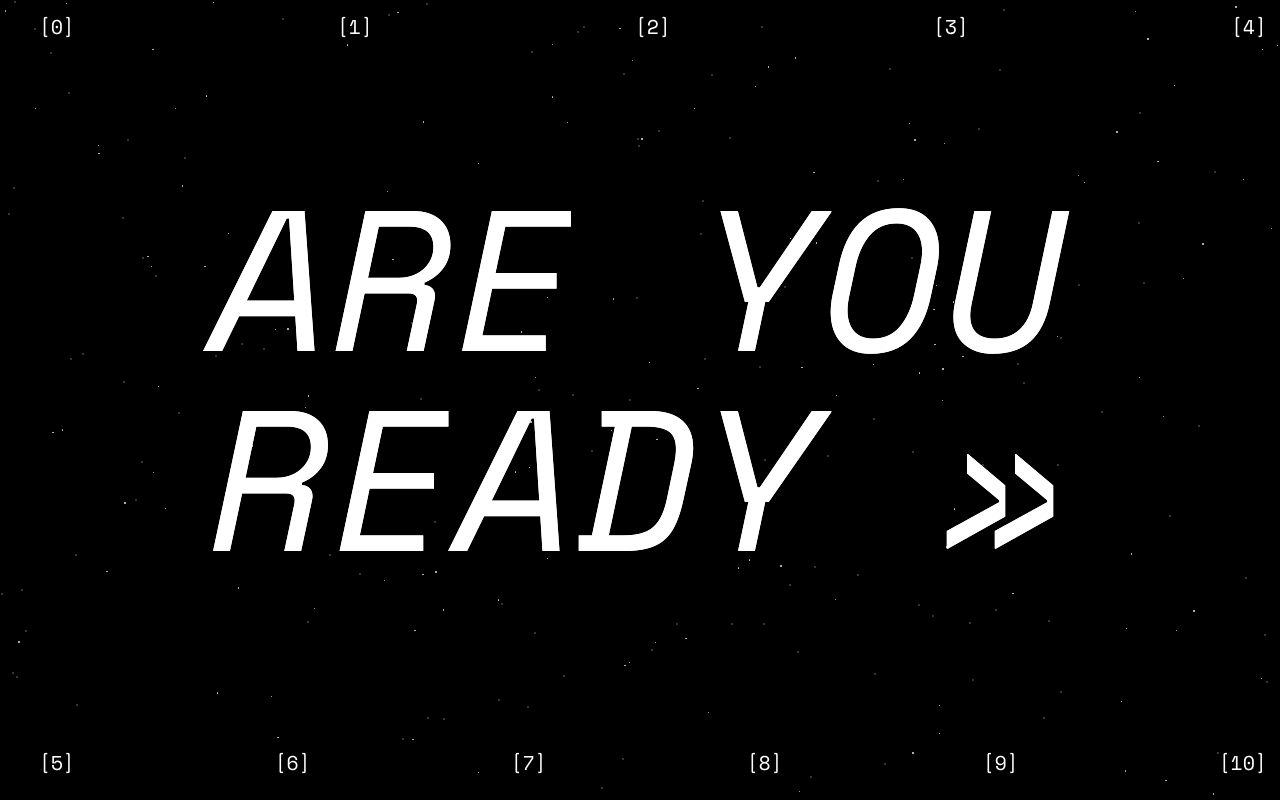
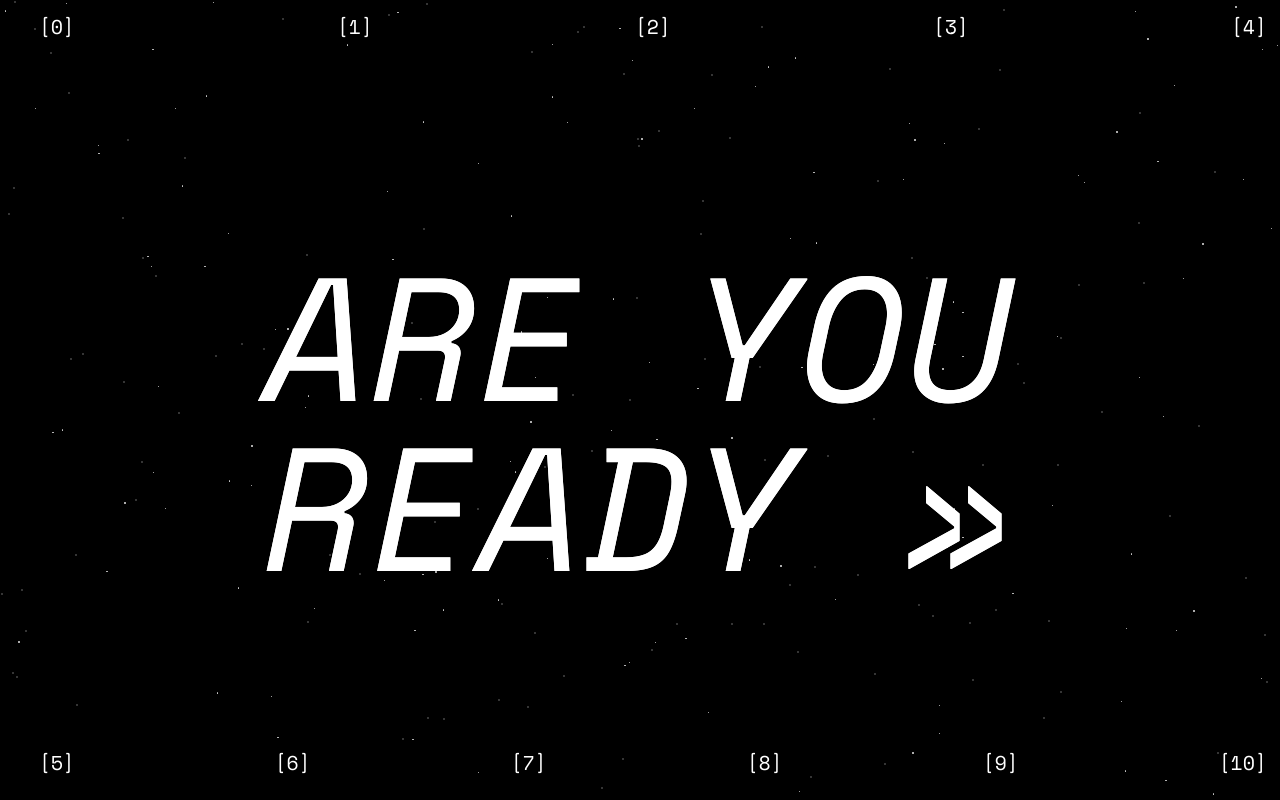
Before and after one commit to christieywwong/SpaceOddity, a plain HTML site: page index.html in a window 1280 px wide. Drawn offline with nearby package versions, Linux system fonts and the light colour scheme.

Commit message:
Update style.css

```diff
--- a/style.css
+++ b/style.css
@@ -32,9 +32,9 @@ body {
 h1{
   font-family: "Space Mono", monospace;
   font-weight: 400;
-  font-size:200px;
+  font-size:175px;
   color:white;
-  line-height:200px;
+  line-height:170px;
 }
 h2{
   font-family: "Space Mono", monospace;
@@ -62,6 +62,7 @@ p{
   font-weight: 400;
   font-size:15px;
   color:white;
+  line-height:20px;
 }
 
 .center{
@@ -157,7 +158,7 @@ a.navbutton:hover{
 /********LANDING-PAGE************/
 .landingpage-titlebox{
   text-align: center;
-  margin-top:175px;
+  margin-top: 250px;
   font-style: italic;
   animation: fade-in 3s ease forwards;
   text-shadow: 0 0 30px white;
```
